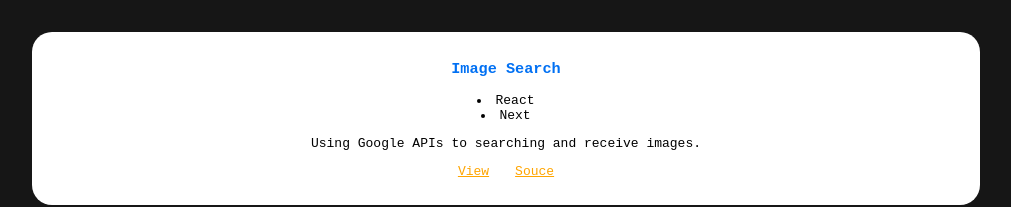
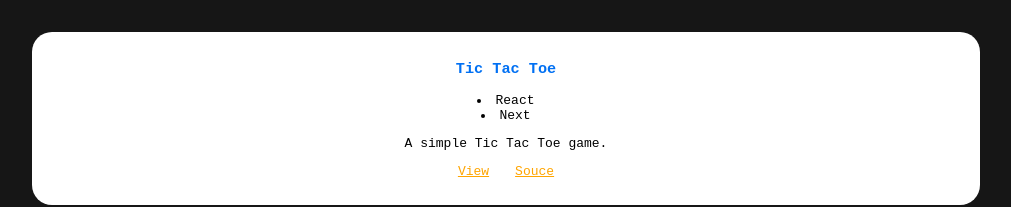
Before and after one commit to hadinhtu97/hadinhtu97, a Next.js app: page /projects in a window 1280 px wide. Shown: the part 254-461 px from the top of the page, without its empty margins (134-1145 px from the left). Built offline with nearby package versions, Linux system fonts and the light colour scheme.

Commit message:
Add tic tac toe project

```diff
--- a/data/fullstack.js
+++ b/data/fullstack.js
@@ -1,6 +1,13 @@
 export default {
     type: 'Full Stack',
     list: [
+        {
+            name: 'Tic Tac Toe',
+            description: 'A simple Tic Tac Toe game.',
+            techs: ['React', 'Next'],
+            viewLink: 'https://tic-tac-toe.hadinhtu97.repl.co/',
+            souceLink: 'https://github.com/hadinhtu97/tic-tac-toe'
+        },
         {
             name: 'Image Search',
             description: 'Using Google APIs to searching and receive images.',
```
